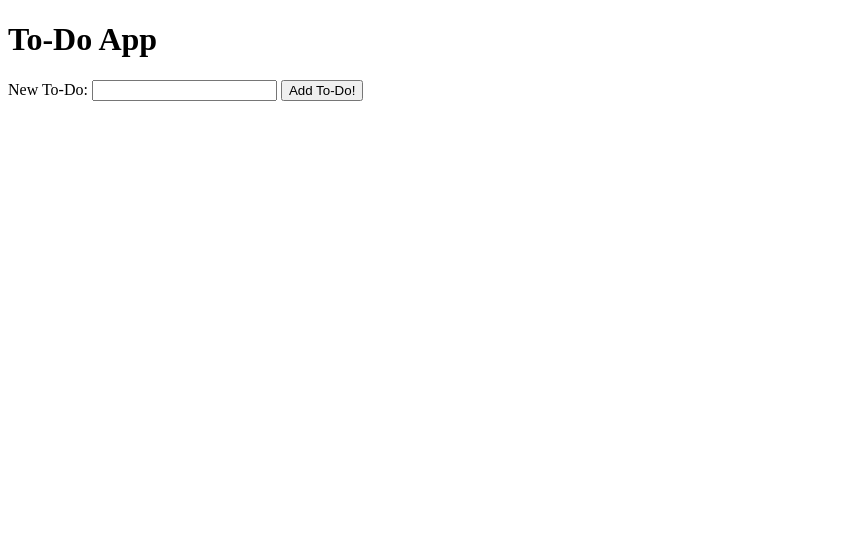
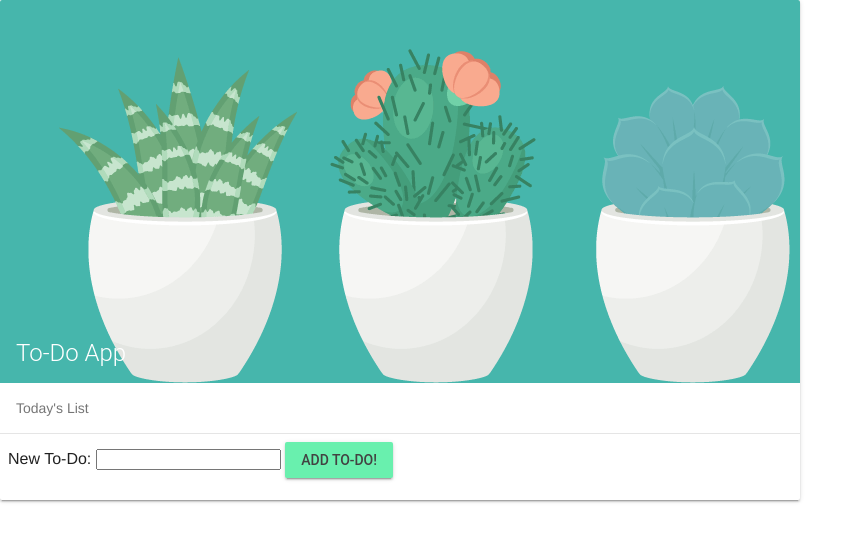
Before and after one commit to alicekimnyc/to-do-app, a plain HTML site: page index.html in a window 1280 px wide. Shown: the whole page, without its empty margins (0-864 px from the left). Drawn offline with nearby package versions, Linux system fonts and the light colour scheme.

Commit message:
Assignment 12 - Part 2 completed

```diff
--- a/index.html
+++ b/index.html
@@ -3,19 +3,37 @@
 <head>
   <meta name="viewport" content="width=device-width, initial-scale=1">
   <title>To-Do App</title>
+  <!-- Material Design Lite -->
+  <link rel="stylesheet" href="http://code.getmdl.io/1.3.0/material.grey-green.min.css">
+  <script defer src="https://code.getmdl.io/1.3.0/material.min.js"></script>
+
+  <!-- Custom Styles -->
+  <link rel="stylesheet" href="styles/main.css">
   </head>
   <body>
-    <h1>To-Do App</h1>
+
+    <div class="demo-card-square mdl-card mdl-shadow--2dp">
+  <div class="mdl-card__title mdl-card--expand">
+    <h2 class="mdl-card__title-text">To-Do App</h2>
+  </div>
+  <div class="mdl-card__supporting-text">
+  Today's List
+  </div>
+  <div class="mdl-card__actions mdl-card--border">
 
     <form id="addToDoForm">
       <label for="newToDoText">New To-Do:</label>
       <input type="text" id="newToDoText">
-      <button type="submit">Add To-Do!</button>
+            <!-- Accent-colored raised button with ripple -->
+      <button type="submit" class="mdl-button mdl-js-button mdl-button--raised mdl-js-ripple-effect mdl-button--accent">Add To-Do!</button>
       </form>
 
       <ul id="toDoList">
       </ul>
 <script src="app.js"></script>
+  </div>
+</div>
+
 
     </body>
     </html>
--- /dev/null
+++ b/styles/main.css
@@ -0,0 +1,10 @@
+
+.demo-card-square.mdl-card {
+  width: 800px;
+  height: 500px;
+}
+.demo-card-square > .mdl-card__title {
+  color: #fff;
+  background:
+    url('../images/succulents.png') bottom right 15% no-repeat #46B6AC;
+}
```
Also changed, not shown: images/succulents.png (added).
